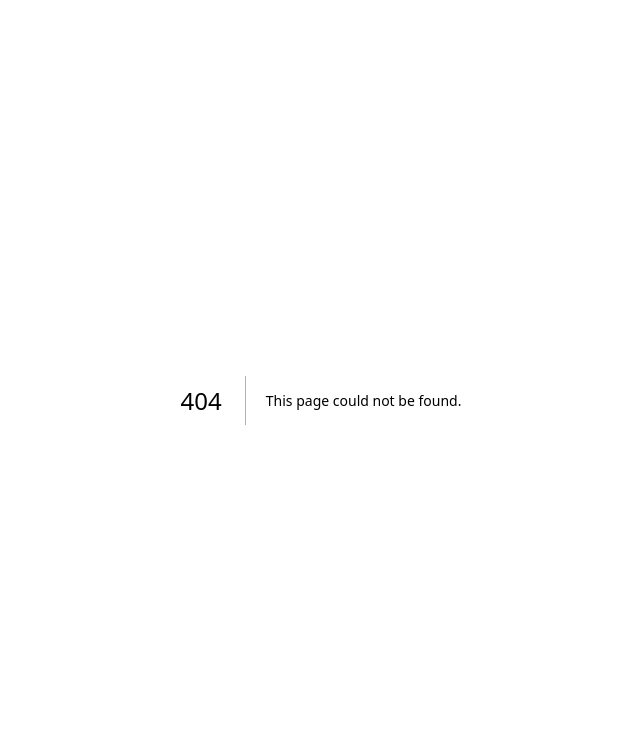
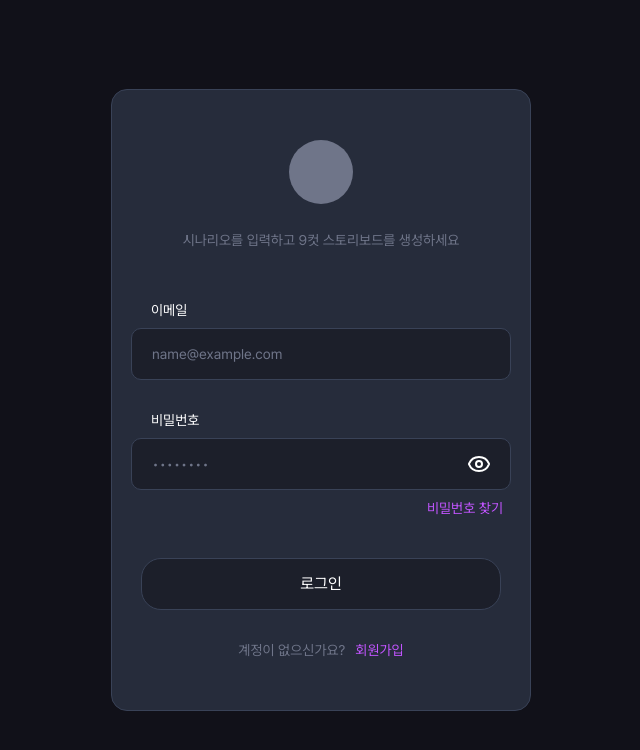
Before and after one commit to KX-B1/FE, a Next.js app: page /login in a window 1280 px wide. Before the commit this address had no page. Shown: the top 750 px of the page, without its empty margins (319-959 px from the left). Built offline with nearby package versions, Linux system fonts and the light colour scheme.

Commit message:
feat: 로그인 페이지 UI구현

```diff
--- /dev/null
+++ b/src/app/(auth)/login/page.tsx
@@ -0,0 +1,10 @@
+import AuthCard from '@/components/auth/AuthCard';
+import LoginForm from '@/components/auth/LoginForm';
+
+export default function LoginPage() {
+  return (
+    <AuthCard subtitle="시나리오를 입력하고 9컷 스토리보드를 생성하세요">
+      <LoginForm />
+    </AuthCard>
+  );
+}
--- /dev/null
+++ b/src/components/auth/LoginForm.tsx
@@ -0,0 +1,110 @@
+'use client';
+
+import { useState } from 'react';
+import Link from 'next/link';
+import Input from '@/components/common/Input';
+import Button from '@/components/common/Button';
+
+const emailRegex = /^[^\s@]+@[^\s@]+\.[^\s@]+$/;
+
+export default function LoginForm() {
+  const [email, setEmail] = useState('');
+  const [password, setPassword] = useState('');
+  const [emailError, setEmailError] = useState('');
+  const [passwordError, setPasswordError] = useState('');
+
+  const isFormFilled = email.trim() !== '' && password.trim() !== '';
+
+  const validateEmail = (value: string) => {
+    if (!value) {
+      setEmailError('이메일을 입력해주세요');
+      return false;
+    }
+    if (!emailRegex.test(value)) {
+      setEmailError('올바른 이메일 형식이 아닙니다');
+      return false;
+    }
+    setEmailError('');
+    return true;
+  };
+
+  const validatePassword = (value: string) => {
+    if (!value) {
+      setPasswordError('비밀번호를 입력해주세요');
+      return false;
+    }
+    if (value.length < 8) {
+      setPasswordError('비밀번호는 8자 이상이어야 합니다');
+      return false;
+    }
+    setPasswordError('');
+    return true;
+  };
+
+  const handleEmailChange = (e: React.ChangeEvent<HTMLInputElement>) => {
+    const value = e.target.value;
+    setEmail(value);
+    if (emailError) validateEmail(value);
+  };
+
+  const handlePasswordChange = (e: React.ChangeEvent<HTMLInputElement>) => {
+    const value = e.target.value;
+    setPassword(value);
+    if (passwordError) validatePassword(value);
+  };
+
+  const handleSubmit = (e: React.SubmitEvent<HTMLFormElement>) => {
+    e.preventDefault();
+    const isEmailValid = validateEmail(email);
+    const isPasswordValid = validatePassword(password);
+    if (!isEmailValid || !isPasswordValid) return;
+    // TODO: login() 연결
+  };
+
+  return (
+    <form onSubmit={handleSubmit} className="w-95 flex flex-col gap-7.5">
+      <Input
+        label="이메일"
+        type="email"
+        placeholder="name@example.com"
+        value={email}
+        onChange={handleEmailChange}
+        onBlur={() => validateEmail(email)}
+        error={emailError}
+      />
+
+      <div className="flex flex-col gap-2">
+        <Input
+          label="비밀번호"
+          type="password"
+          placeholder="••••••••"
+          value={password}
+          onChange={handlePasswordChange}
+          onBlur={() => validatePassword(password)}
+          error={passwordError}
+        />
+        <Link
+          href="/forgot-password"
+          className="self-end pr-2 text-sm text-primary-500 hover:underline"
+        >
+          비밀번호 찾기
+        </Link>
+      </div>
+
+      <div className="flex flex-col items-center gap-7.5 p-2.5">
+        <Button type="submit" inactive={!isFormFilled}>
+          로그인
+        </Button>
+        <p className="text-center text-sm text-text-placeholder">
+          계정이 없으신가요?
+          <Link
+            href="/signup"
+            className="ml-2.5 text-primary-500 hover:underline"
+          >
+            회원가입
+          </Link>
+        </p>
+      </div>
+    </form>
+  );
+}
```
